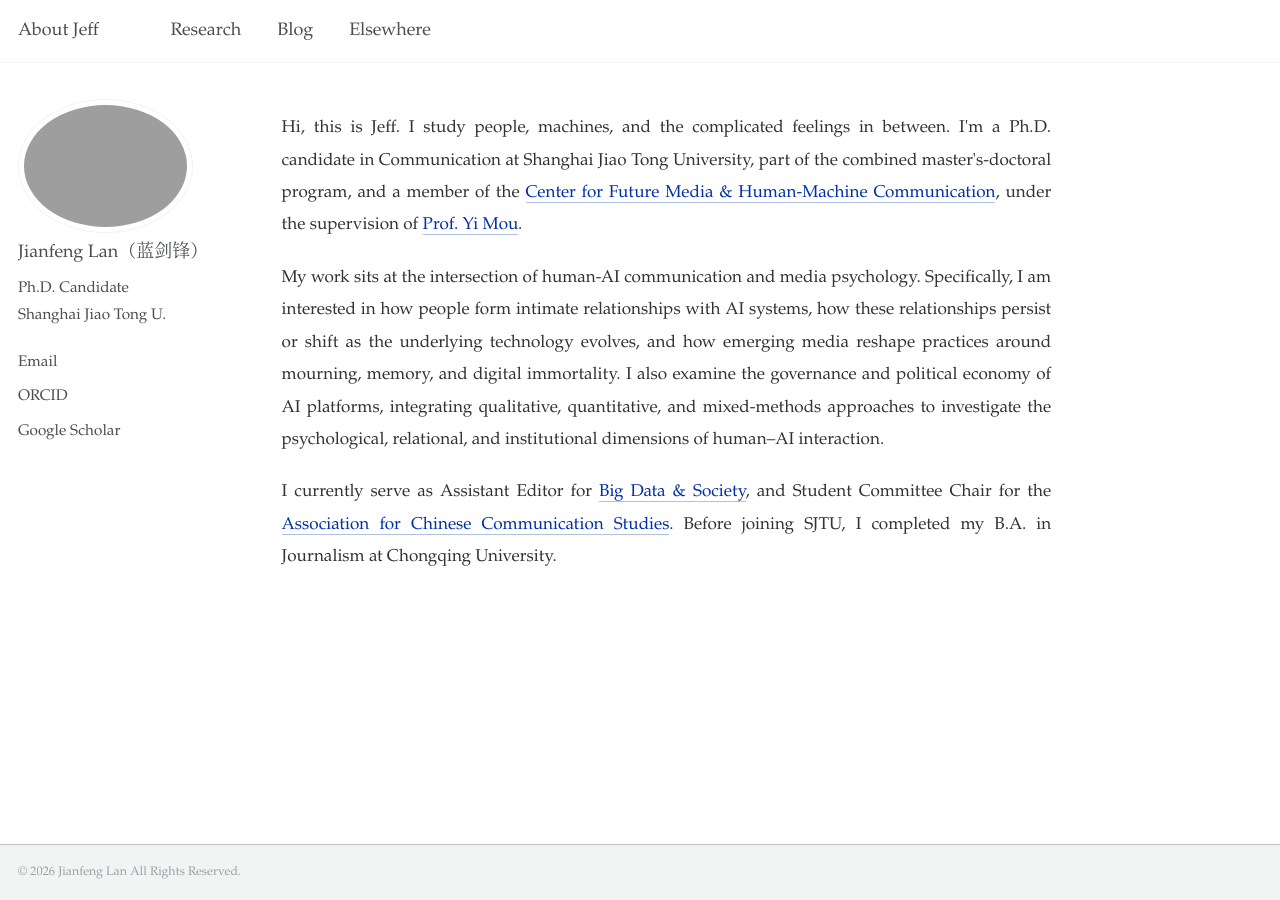
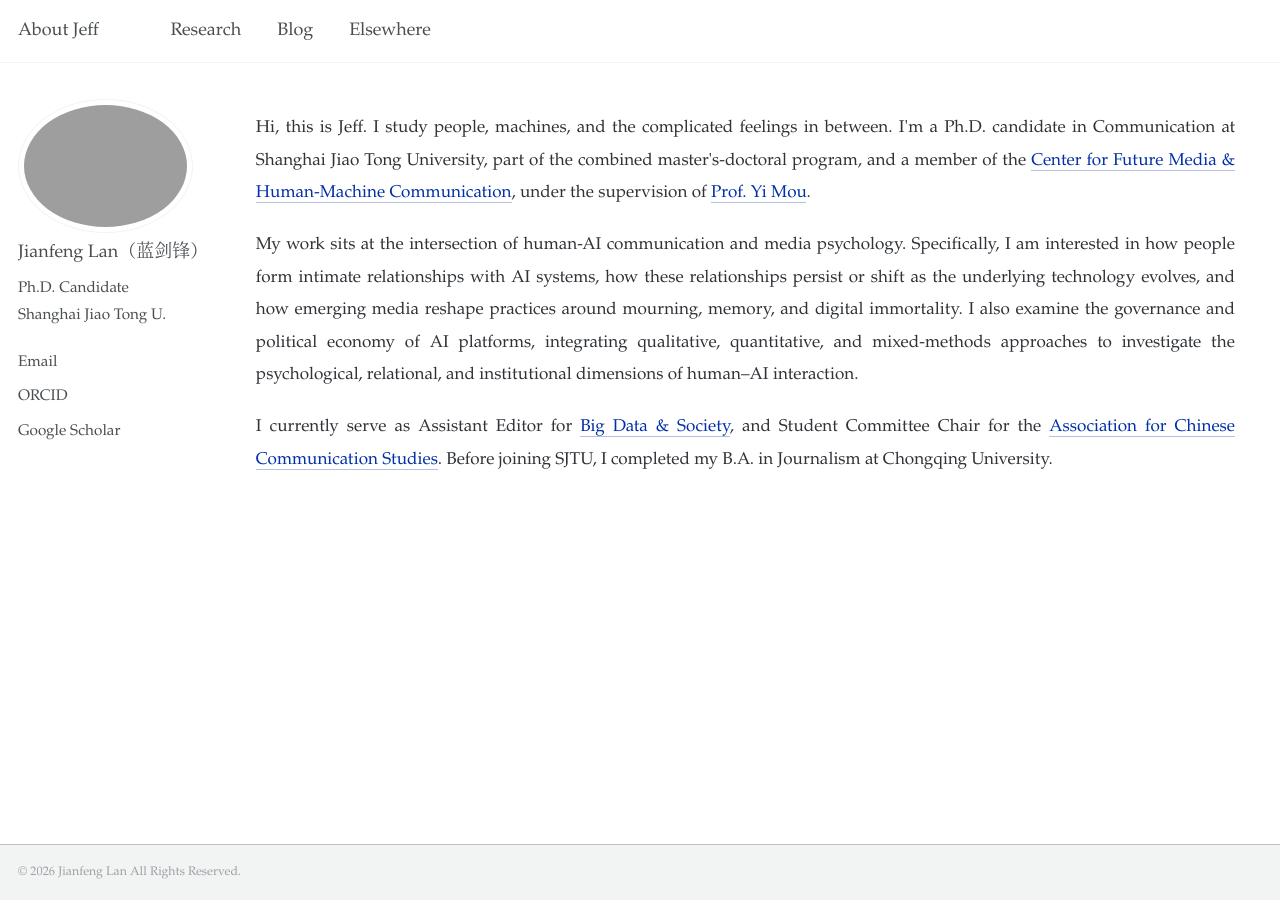
Before and after one commit to jianfenglan/jianfenglan.github.io, a Jekyll site: the page built from _pages/about.md, in a window 1280 px wide. Built offline with Jekyll 4.4.1, drawn with Linux system fonts in a browser that asks for light colours.

Commit message:
Rebalance desktop content layout

```diff
--- a/assets/css/main.scss
+++ b/assets/css/main.scss
@@ -28,22 +28,18 @@ $max-width: 1800px;
   margin: 2rem 0;
 }
 
-// 5. 全局应用 Light 字体权重 (300)
-// 对于大部分文本，包括导航、侧边栏和正文，应用 Light 字重
+// 5. 全局应用字体权重
 body {
-  font-family: $sans-serif; // 确保应用你定义的字体堆栈
-  font-weight: 400; // Light 字重
+  font-family: $sans-serif;
+  font-weight: 400;
 }
 
-// 如果希望某些地方使用 Extra Light (Ultra Light) 字重，可以专门指定
-// 例如，如果你想让导航栏的文字更细，可以这样添加：
 .masthead__menu-item a {
-  font-weight: 400; // Extra Light (Ultra Light) 字重
+  font-weight: 400;
 }
 
 // ===================================================================
 // 【主题默认导入区】
-// 现在，主题会带着我们上面的新定义去加载它的所有默认样式。
 // ===================================================================
 @import
   "vendor/breakpoint/breakpoint",
@@ -71,3 +67,30 @@ body {
   "vendor/font-awesome/brands",
   "vendor/magnific-popup/magnific-popup"
 ;
+
+// ===================================================================
+// Desktop layout rebalance
+// The upstream Academic Pages layout reserves much more whitespace on the
+// right side of .page than on the left. Keep the author sidebar, but let the
+// content use the remaining desktop width symmetrically.
+// ===================================================================
+@include breakpoint($large) {
+  .page {
+    margin-left: 0;
+    margin-right: 0;
+    padding-left: 1.5rem;
+    padding-right: 1.5rem;
+  }
+
+  .page .page__inner-wrap {
+    max-width: 1120px;
+    margin-left: auto;
+    margin-right: auto;
+  }
+}
+
+@include breakpoint($x-large) {
+  #main {
+    max-width: 1600px;
+  }
+}
```
